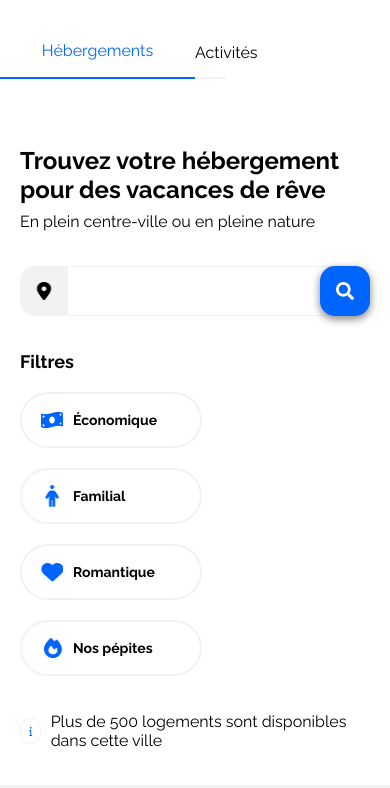
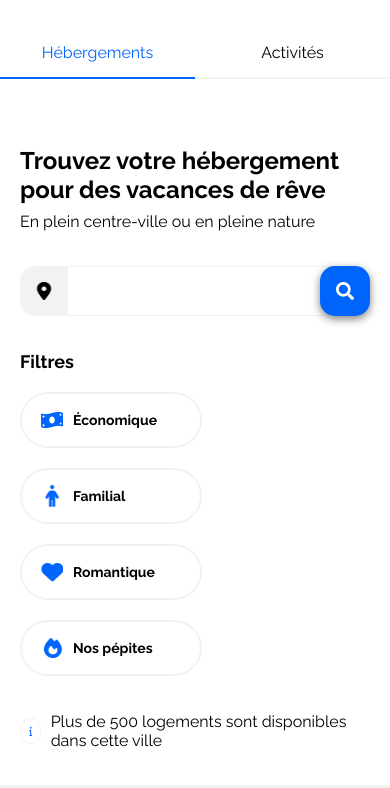
Before and after one commit to alixalixalixalix/OpenClassroom_P2, a plain HTML site: page index.html in a window 390 px wide. Shown: the part 56-844 px from the top of the page. Drawn offline with Linux system fonts and the light colour scheme.

Commit message:
style- nav responsive

```diff
--- a/css/style.css
+++ b/css/style.css
@@ -552,8 +552,12 @@ body {
                         width:100%;
                     }
 
+                        .nav-menu a {
+                            width:50%;
+                        }
+
                             h6 {
-                            width:50%;
+                                width:100%;
                                 margin-left: 0px;
                                 padding-bottom: 15px;
                                 text-align: center;
@@ -562,12 +566,13 @@ body {
                             }
 
                             .menu-actif {
-                            width:50%;
+                                width:100%;
                                 margin-left: 0px;
                                 padding-bottom: 15px;
                                 text-align: center;
                                 border:solid var(--main-color);
                                 border-width: 0 0 2px 0;
+                                padding-top:16px;
                             }
 
                 /*——————————*/
--- a/index.html
+++ b/index.html
@@ -23,8 +23,12 @@
                 <img src="images/logo/Booki@3x.png" alt="logo booki">
             </div>
             <nav class="nav-menu">
-                <h6 class="menu-actif">Hébergements</h6>
-                <a href="#activite"><h6>Activités</h6></a>
+                <a href="#hebergements">
+                    <h6 class="menu-actif">Hébergements</h6>
+                </a>
+                <a href="#activite">
+                    <h6>Activités</h6>
+                </a>
             </nav>
         </header>
 
@@ -75,7 +79,7 @@
             </section>
 
             <div class="hebergements-and-populaires">
-                <section class="hebergements">
+                <section class="hebergements" id="hebergements">
                     <h2>Hébergements à Marseille</h2>
                     <div class="hebergements-list">
 
```
Lines whose indentation alone changed are shown as unchanged.
